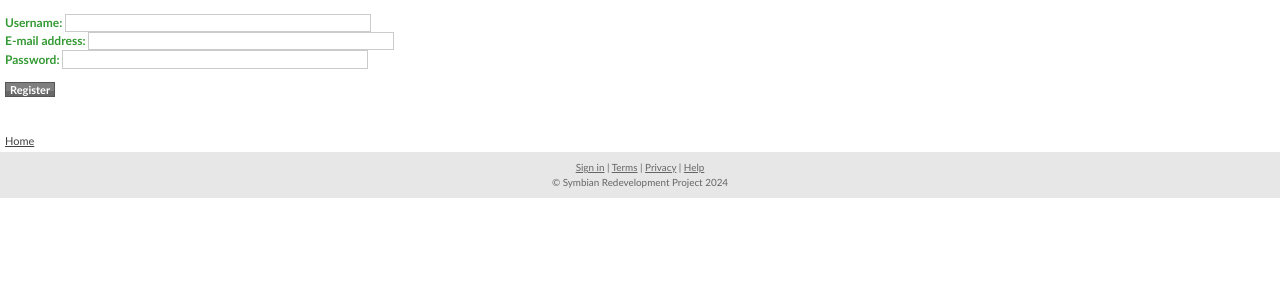
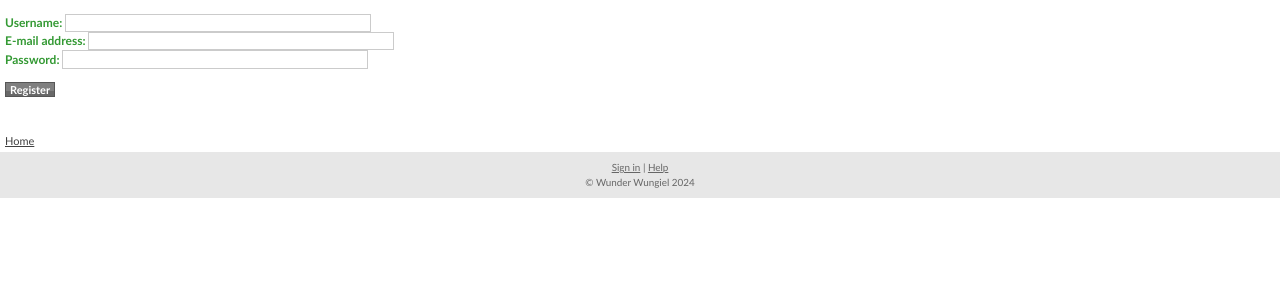
Before and after one commit to WunderWungiel/Wunderland-Store, a Flask app: page /register in a window 1280 px wide. Shown: the part 54-354 px from the top of the page. Run offline with Flask 3, Linux system fonts and the light colour scheme.

Commit message:
Remove useless privacy policy / terms links

```diff
--- a/templates/app_images.html
+++ b/templates/app_images.html
@@ -70,10 +70,8 @@
                 {% else %}
                 <a class="accountStatusChange" href="/logout">Log out</a> |
                 {% endif %}
-                <a href="/legal/terms/store">Terms</a> |
-                <a href="/legal/privacy">Privacy</a> |
                 <a href="/help/faqs">Help</a><br/>
-            © Symbian Redevelopment Project 2024</div>
+            © Wunder Wungiel 2024</div>
         </div> <!-- end wrapper -->
     </body>
 </html>
--- a/templates/applications.html
+++ b/templates/applications.html
@@ -139,10 +139,8 @@
                 {% else %}
                 <a class="accountStatusChange" href="/logout">Log out</a> |
                 {% endif %}
-                <a href="/legal/terms/store">Terms</a> |
-                <a href="/legal/privacy">Privacy</a> |
                 <a href="/help/faqs">Help</a><br/>
-            © Symbian Redevelopment Project 2024</div>
+            © Wunder Wungiel 2024</div>
         </div> <!-- end wrapper -->
     </body>
 </html>
--- a/templates/applications_browse.html
+++ b/templates/applications_browse.html
@@ -58,10 +58,8 @@
                 {% else %}
                 <a class="accountStatusChange" href="/logout">Log out</a> |
                 {% endif %}
-                <a href="/legal/terms/store">Terms</a> |
-                <a href="/legal/privacy">Privacy</a> |
                 <a href="/help/faqs">Help</a><br/>
-            © Symbian Redevelopment Project 2024</div>
+            © Wunder Wungiel 2024</div>
         </div> <!-- end wrapper -->
     </body>
 </html>
--- a/templates/applications_empty.html
+++ b/templates/applications_empty.html
@@ -95,10 +95,8 @@
                 {% else %}
                 <a class="accountStatusChange" href="/logout">Log out</a> |
                 {% endif %}
-                <a href="/legal/terms/store">Terms</a> |
-                <a href="/legal/privacy">Privacy</a> |
                 <a href="/help/faqs">Help</a><br/>
-            © Symbian Redevelopment Project 2024</div>
+            © Wunder Wungiel 2024</div>
         </div> <!-- end wrapper -->
     </body>
 </html>
--- a/templates/auth/banned.html
+++ b/templates/auth/banned.html
@@ -42,10 +42,8 @@
 
             <div id="footer">
                 <a class="accountStatusChange" href="/login">Sign in</a> |
-                <a href="/legal/terms/store">Terms</a> |
-                <a href="/legal/privacy">Privacy</a> |
                 <a href="/help/faqs">Help</a><br/>
-            © Symbian Redevelopment Project 2024</div>
+            © Wunder Wungiel 2024</div>
         </div> <!-- end wrapper -->
     </body>
 </html>
--- a/templates/auth/confirm_email.html
+++ b/templates/auth/confirm_email.html
@@ -37,10 +37,8 @@
             <div id="bottom"></div>
 
             <div id="footer">
-                <a href="/legal/terms/store">Terms</a> |
-                <a href="/legal/privacy">Privacy</a> |
                 <a href="/help/faqs">Help</a><br/>
-            © Symbian Redevelopment Project 2024</div>
+            © Wunder Wungiel 2024</div>
         </div> <!-- end wrapper -->
     </body>
 </html>
--- a/templates/auth/error.html
+++ b/templates/auth/error.html
@@ -47,10 +47,8 @@
                 {% else %}
                 <a class="accountStatusChange" href="/logout">Log out</a> |
                 {% endif %}
-                <a href="/legal/terms/store">Terms</a> |
-                <a href="/legal/privacy">Privacy</a> |
                 <a href="/help/faqs">Help</a><br/>
-            © Symbian Redevelopment Project 2024</div>
+            © Wunder Wungiel 2024</div>
         </div> <!-- end wrapper -->
     </body>
 </html>
--- a/templates/auth/login.html.jinja
+++ b/templates/auth/login.html.jinja
@@ -66,10 +66,8 @@
             <div id="bottom"></div>
 
             <div id="footer">
-                <a href="/legal/terms/store">Terms</a> |
-                <a href="/legal/privacy">Privacy</a> |
                 <a href="/help/faqs">Help</a><br/>
-            © Symbian Redevelopment Project 2024</div>
+            © Wunder Wungiel 2024</div>
         </div> <!-- end wrapper -->
     </body>
 </html>
--- a/templates/auth/profile.html
+++ b/templates/auth/profile.html
@@ -43,10 +43,8 @@
 
             <div id="footer">
                 <a class="accountStatusChange" href="/logout">Log out</a> |
-                <a href="/legal/terms/store">Terms</a> |
-                <a href="/legal/privacy">Privacy</a> |
                 <a href="/help/faqs">Help</a><br/>
-            © Symbian Redevelopment Project 2024</div>
+            © Wunder Wungiel 2024</div>
         </div> <!-- end wrapper -->
     </body>
 </html>
--- a/templates/auth/register.html
+++ b/templates/auth/register.html
@@ -73,11 +73,9 @@
             <div id="bottom"></div>
 
             <div id="footer">
-                <a class="accountStatusChange" href="/login">Sign in</a>  |
-                <a href="/legal/terms/store">Terms</a> |
-                <a href="/legal/privacy">Privacy</a> |
+                <a class="accountStatusChange" href="/login">Sign in</a> |
                 <a href="/help/faqs">Help</a><br/>
-            © Symbian Redevelopment Project 2024</div>
+            © Wunder Wungiel 2024</div>
         </div> <!-- end wrapper -->
     </body>
 </html>
--- a/templates/games.html
+++ b/templates/games.html
@@ -138,10 +138,8 @@
                 {% else %}
                 <a class="accountStatusChange" href="/logout">Log out</a> |
                 {% endif %}
-                <a href="/legal/terms/store">Terms</a> |
-                <a href="/legal/privacy">Privacy</a> |
                 <a href="/help/faqs">Help</a><br/>
-            © Symbian Redevelopment Project 2024</div>
+            © Wunder Wungiel 2024</div>
         </div> <!-- end wrapper -->
     </body>
 </html>
--- a/templates/games_browse.html
+++ b/templates/games_browse.html
@@ -60,10 +60,8 @@
                 {% else %}
                 <a class="accountStatusChange" href="/logout">Log out</a> |
                 {% endif %}
-                <a href="/legal/terms/store">Terms</a> |
-                <a href="/legal/privacy">Privacy</a> |
                 <a href="/help/faqs">Help</a><br/>
-            © Symbian Redevelopment Project 2024</div>
+            © Wunder Wungiel 2024</div>
         </div> <!-- end wrapper -->
     </body>
 </html>
--- a/templates/games_empty.html
+++ b/templates/games_empty.html
@@ -96,10 +96,8 @@
                 {% else %}
                 <a class="accountStatusChange" href="/logout">Log out</a> |
                 {% endif %}
-                <a href="/legal/terms/store">Terms</a> |
-                <a href="/legal/privacy">Privacy</a> |
                 <a href="/help/faqs">Help</a><br/>
-            © Symbian Redevelopment Project 2024</div>
+            © Wunder Wungiel 2024</div>
         </div> <!-- end wrapper -->
     </body>
 </html>
--- a/templates/index.html
+++ b/templates/index.html
@@ -146,10 +146,8 @@
                 {% else %}
                 <a class="accountStatusChange" href="/logout">Log out</a> |
                 {% endif %}
-                <a href="/legal/terms/store">Terms</a> |
-                <a href="/legal/privacy">Privacy</a> |
                 <a href="/help/faqs">Help</a><br/>
-            © Symbian Redevelopment Project 2024</div>
+            © Wunder Wungiel 2024</div>
         </div> <!-- end wrapper -->
     </body>
 </html>
--- a/templates/platform_chooser.html
+++ b/templates/platform_chooser.html
@@ -58,10 +58,8 @@
                 {% else %}
                 <a class="accountStatusChange" href="/logout">Log out</a> |
                 {% endif %}
-                <a href="/legal/terms/store">Terms</a> |
-                <a href="/legal/privacy">Privacy</a> |
                 <a href="/help/faqs">Help</a><br/>
-            © Symbian Redevelopment Project 2024</div>
+            © Wunder Wungiel 2024</div>
         </div> <!-- end wrapper -->
     </body>
 </html>
--- a/templates/rate.html
+++ b/templates/rate.html
@@ -84,10 +84,8 @@
                 {% else %}
                 <a class="accountStatusChange" href="/logout">Log out</a> |
                 {% endif %}
-                <a href="/legal/terms/store">Terms</a> |
-                <a href="/legal/privacy">Privacy</a> |
                 <a href="/help/faqs">Help</a><br/>
-            © Symbian Redevelopment Project 2024</div>
+            © Wunder Wungiel 2024</div>
         </div> <!-- end wrapper -->
     </body>
 </html>
--- a/templates/search.html
+++ b/templates/search.html
@@ -133,10 +133,8 @@
                 {% else %}
                 <a class="accountStatusChange" href="/logout">Log out</a> |
                 {% endif %}
-                <a href="/legal/terms/store">Terms</a> |
-                <a href="/legal/privacy">Privacy</a> |
                 <a href="/help/faqs">Help</a><br/>
-            © Symbian Redevelopment Project 2024</div>
+            © Wunder Wungiel 2024</div>
         </div> <!-- end wrapper -->
     </body>
 </html>
--- a/templates/search_form.html
+++ b/templates/search_form.html
@@ -64,10 +64,8 @@
                 {% else %}
                 <a class="accountStatusChange" href="/logout">Log out</a> |
                 {% endif %}
-                <a href="/legal/terms/store">Terms</a> |
-                <a href="/legal/privacy">Privacy</a> |
                 <a href="/help/faqs">Help</a><br/>
-            © Symbian Redevelopment Project 2024</div>
+            © Wunder Wungiel 2024</div>
         </div> <!-- end wrapper -->
     </body>
 </html>
```
Also changed, not shown: templates/app_page.html (+2 -12 lines), templates/game_page.html (+2 -12 lines).
